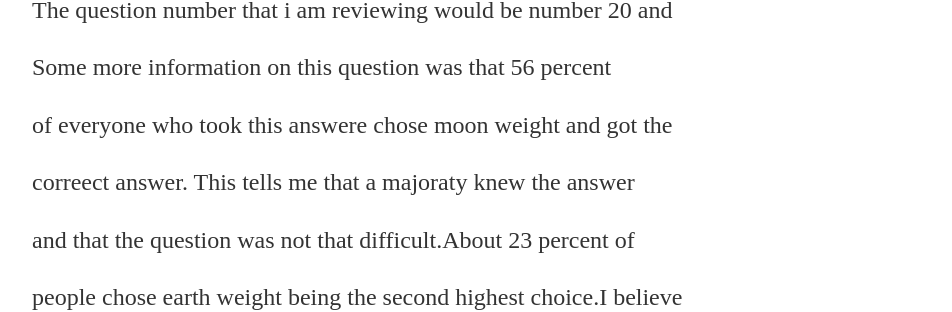
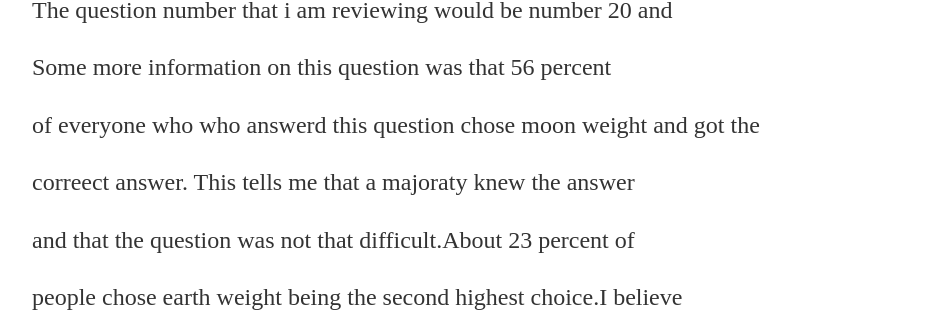
Before and after one commit to zainr6214/zainr6214.github.io, a Jekyll site: the page built from _posts/2018-11-28-zain-rafiuddin-site-launched.md, in a window 1280 px wide. Shown: the part 319-631 px from the top of the page, without its empty margins (160-1112 px from the left). Built offline with Jekyll 4.4.1, drawn with Linux system fonts in a browser that asks for light colours.

Commit message:
Update 2018-11-28-zain-rafiuddin-site-launched.md

```diff
--- a/_posts/2018-11-28-zain-rafiuddin-site-launched.md
+++ b/_posts/2018-11-28-zain-rafiuddin-site-launched.md
@@ -10,7 +10,7 @@ The question number that i am reviewing would be number 20 and
 
 Some more information on this question was that 56 percent
 
-of everyone who took this answere chose moon weight and got the
+of everyone who who answerd this question chose moon weight and got the
 
 correect answer. This tells me that a majoraty knew the answer
 
```
